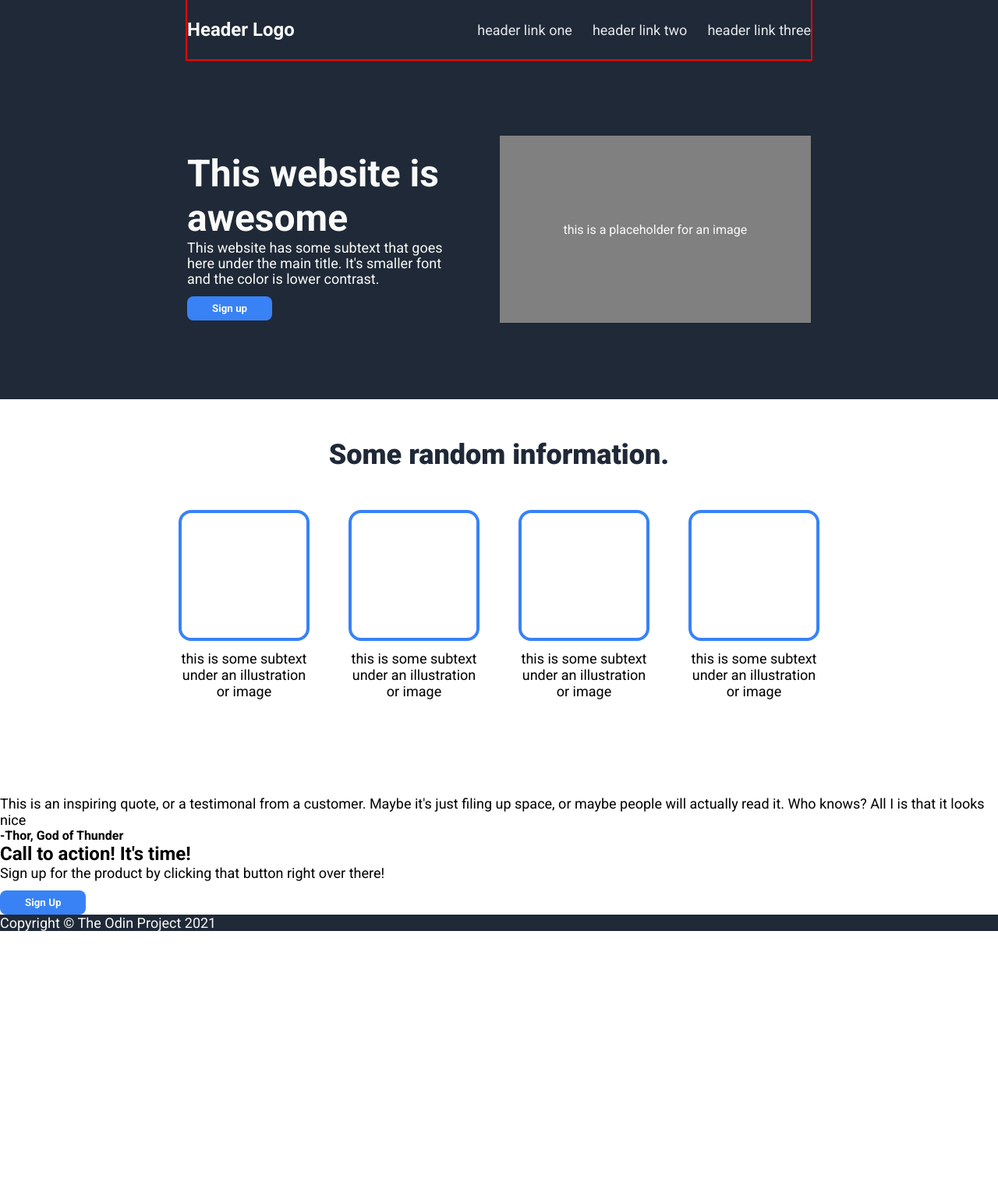
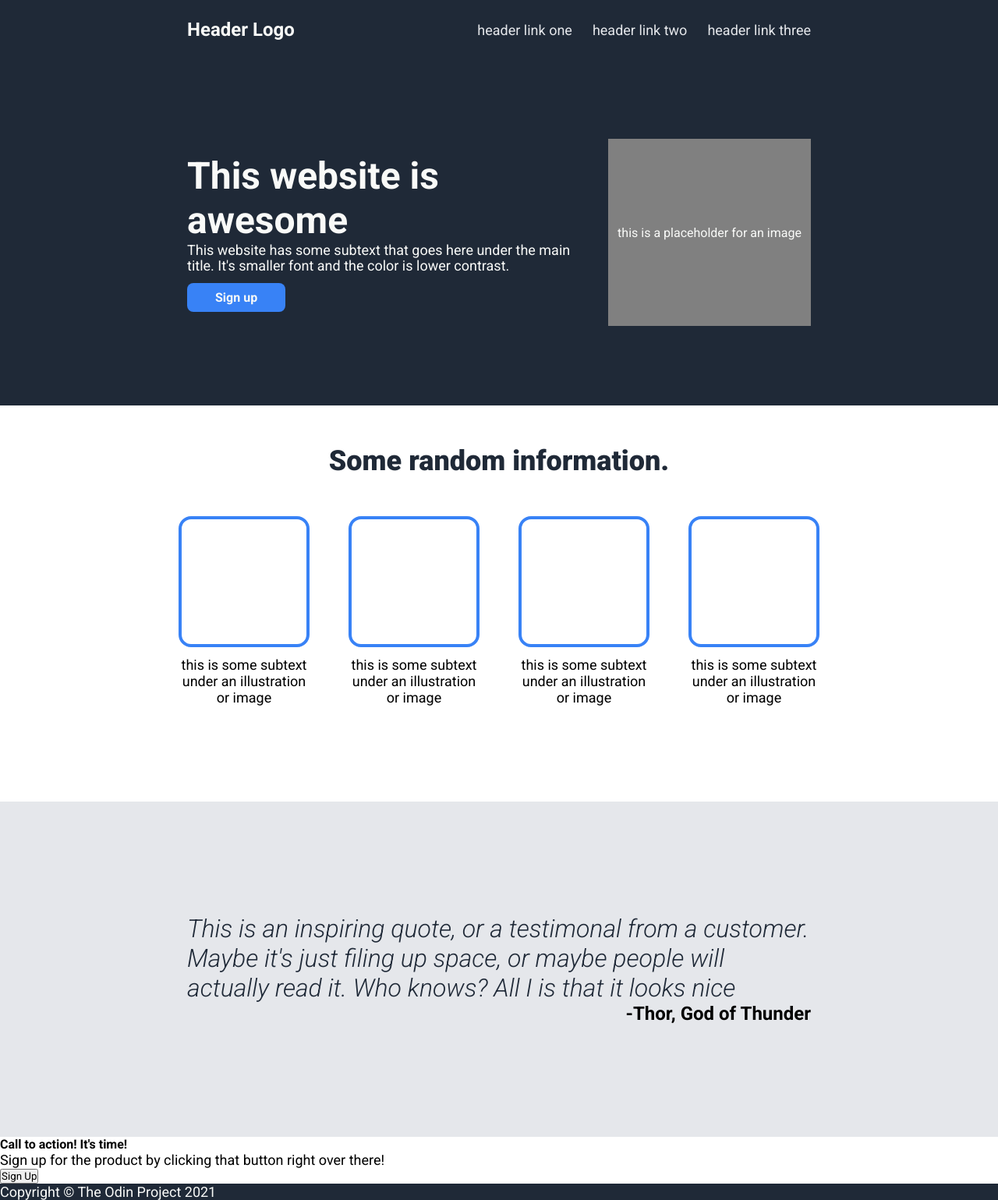
Before and after one commit to Eztatic/simple-landing-page, a plain HTML site: page index.html in a window 1280 px wide. Shown: the whole page at 78% size. Before the commit the page ends 1194 px from the top, so only its background shows below. Drawn offline with Linux system fonts and the light colour scheme.

Commit message:
Style 60% of the landing page

```diff
--- a/index.html
+++ b/index.html
@@ -20,7 +20,7 @@
                   <div>
                         <p class="title">This website is awesome</p>
                         <p>This website has some subtext that goes here under the main title. It's smaller font and the color is lower contrast.</p>
-                        <button>Sign up</button>
+                        <button class="button1">Sign up</button>
                   </div>
                   <div class="img-placeholder">this is a placeholder for an image</div>
             </section>
@@ -47,17 +47,17 @@
                         </div>
                   </div>
             </section>
-            <section>
-                  <p>This is an inspiring quote, or a testimonal from a customer. Maybe it's just filing up space, or maybe people will actually read it. Who knows? All I is that it looks nice</p>
+            <section class="quote-container">
+                  <p class="quote">This is an inspiring quote, or a testimonal from a customer. Maybe it's just filing up space, or maybe people will actually read it. Who knows? All I is that it looks nice</p>
                   <strong>-Thor, God of Thunder</strong>
             </section>
             <section>
                   <div>
                         <div>
-                              <h2>Call to action! It's time!</h2>
+                              <Strong>Call to action! It's time!</Strong>
                               <p>Sign up for the product by clicking that button right over there!</p>
                         </div>
-                        <button>Sign Up</button>
+                        <button class="button2">Sign Up</button>
                   </div>
             </section>
       </div>
--- a/style.css
+++ b/style.css
@@ -15,12 +15,16 @@ footer {
       color: #f9faf8;
 }
 
+p {
+      font-size: 18px;
+}
+
+/* Header - Nav */
 nav {
       padding: 24px 0;
       display: flex;
       justify-content: space-between;
       align-items: center;
-      outline: 2px solid red;
 }
 
 nav > h1{
@@ -37,59 +41,59 @@ a {
       color: #e5e7eb;
 }
 
-p {
-      font-size: 18px;
-}
+/* Header - Main */
 
-button {
-      padding: 8px 32px;
-      border: none;
-      border-radius: 8px;
-      margin-top: 12px;
-      background-color: #3882f6;
-      color: #f9faf8;
+.title {
+      font-size: 48px;
       font-weight: 700;
-}
-
-header {
-      height: 512px;
-      padding: 0 240px;
-      display: flex;
-      flex-direction: column;
-}
-
-header > section {
-      height: 100%;
-      display: flex;
-      justify-content: space-between;
-      align-items: center;
-      gap: 55px;
-}
-
-header > section > div:first-child {
-      width: 450px;
-      height: 200px;
 }
 
 section > div > p:nth-child(2) {
       line-height: 20px;
 }
 
-.title {
-      font-size: 48px;
-      font-weight: bolder;
+.button1 {
+      font-size: 16px;
+      font-weight: 700;
+      background-color: #3882f6;
+      color: #f9faf8;
+      padding: 9px 36px;
+      border: none;
+      border-radius: 8px;
+      margin-top: 12px;
+}
+
+header > section > div:first-child {
+      /* width: 450px;
+      height: 200px; */
 }
 
 header > section > .img-placeholder {
-      width: 520px;
+      min-width: 260px;
+      max-width: 520px;
       height: 240px;
       background-color: #808080;
       display: flex;
       justify-content: center;
       align-items: center;
+      flex-grow: 1;
 }
 
-/* Random Information */
+header > section {
+      height: 100%;
+      gap: 32px;
+      display: flex;
+      align-items: center;
+}
+
+header {
+      height: 520px;
+      padding: 0 240px;
+      display: flex;
+      flex-direction: column;
+}
+
+/* Random Information Section*/
 
 .content > section:first-child > h2 {
       color: #1f2937;
@@ -127,3 +131,27 @@ header > section > .img-placeholder {
       flex-direction: column;
       align-items: center;
 }
+
+/* Quote */
+
+.quote {
+      font-size: 2rem;
+      font-style: italic;
+      font-weight: 300;
+      color: #1f2937;
+}
+
+.quote-container > strong {
+      font-size: 24px;
+      align-self: flex-end;
+}
+
+.quote-container {
+      background-color: #e5e7eb;
+      height: 430px;
+      padding: 0 240px;
+      display: flex;
+      flex-direction: column;
+      justify-content: center;
+      align-items: center;
+}
```
